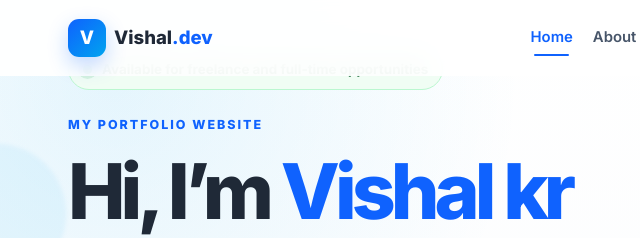
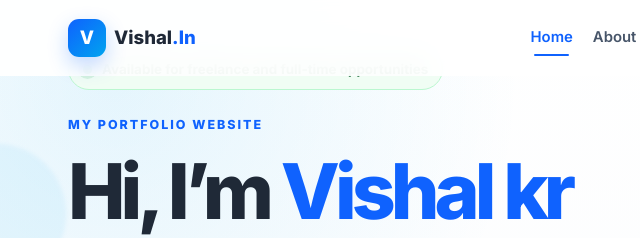
Before and after one commit to Golupratapsingh015/ZerotoheroAction, a plain HTML site: page index.html in a window 1280 px wide. Shown: the top 238 px of the page, 14-654 px from the left. Drawn offline with nearby package versions, Linux system fonts and the light colour scheme.

Commit message:
Update in

```diff
--- a/index.html
+++ b/index.html
@@ -32,7 +32,7 @@
       <div class="container">
         <a class="navbar-brand d-flex align-items-center gap-2" href="#home" aria-label="Vishal Singh portfolio home">
           <span class="brand-mark" aria-hidden="true">V</span>
-          <span>Vishal<span class="brand-accent">.dev</span></span>
+          <span>Vishal<span class="brand-accent">.In</span></span>
         </a>
 
         <button class="navbar-toggler border-0 shadow-none" type="button" data-bs-toggle="collapse"
```
